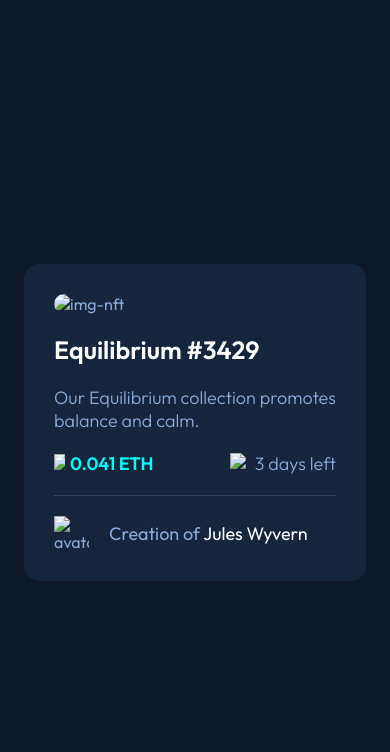
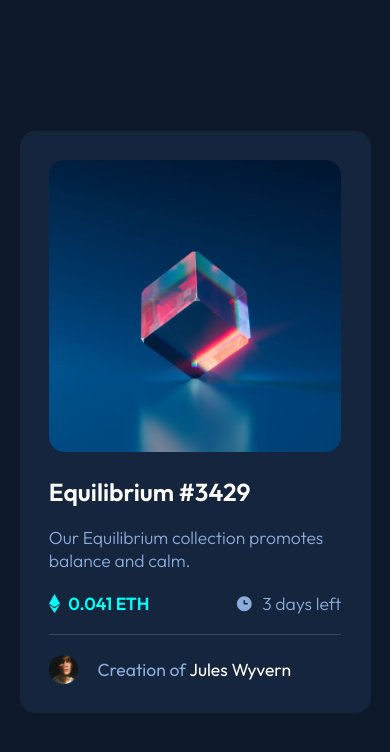
Before and after one commit to Pendi85/nft-preview-card-component-main, a plain HTML site: page index.html in a window 390 px wide. Drawn offline with Linux system fonts and the light colour scheme; files that its build step writes are made by us from their sources.

Commit message:
fix bugs

```diff
--- a/assets/styles/styles.css
+++ b/assets/styles/styles-main.css
@@ -107,3 +107,8 @@ p {
 .footer-card p {
     margin-left: 20px;
 }
+
+
+
+
+/* EVENTS */
--- a/assets/styles/styles-xs.css
+++ b/assets/styles/styles-xs.css
@@ -11,7 +11,7 @@ FOR SMALL DEVICES
     }
 
     .container {
-        margin: 0px 5vw;
+        margin: 15px 5vw;
         padding: 7.5vw;
         border-radius: 4vw;
         gap: 5vw;
--- a/index.html
+++ b/index.html
@@ -8,25 +8,28 @@
   <link rel="preconnect" href="https://fonts.googleapis.com">
   <link rel="preconnect" href="https://fonts.gstatic.com" crossorigin>
   <link href="https://fonts.googleapis.com/css2?family=Outfit:wght@300;400;600&display=swap" rel="stylesheet">
-  <link rel="stylesheet" href="./styles.css">
+
+  <link rel="stylesheet" href="./assets/styles/styles-main.css">
+  <link rel="stylesheet" href="./assets/styles/styles-xs.css">
+
   <title>Frontend Mentor | NFT preview card component</title>
 </head>
 <body class="flex">
   <div class="container flex">
     <div class="nft">
-      <img src="./images/image-equilibrium.jpg" alt="img-nft">
+      <img src="./assets/images/image-equilibrium.jpg" alt="img-nft">
     </div>
 
     <h1>Equilibrium #3429</h1>
     <p class="soft-blue">Our Equilibrium collection promotes<br>balance and calm.</p>
     <div class="nft-info flex">
       <div class="price-eth flex">
-        <img src="./images/icon-ethereum.svg" alt="ethereum-icon">
+        <img src="./assets/images/icon-ethereum.svg" alt="ethereum-icon">
         <p>0.041 ETH</p>
       </div>
 
       <div class="time-left flex">
-        <img src="./images/icon-clock.svg" alt="time-left-icon">
+        <img src="./assets/images/icon-clock.svg" alt="time-left-icon">
         <p class="soft-blue">3 days left</p>
       </div>
     </div>
@@ -34,7 +37,7 @@
     <div class="divider"></div>
 
     <div class="footer-card flex">
-      <img src="./images/image-avatar.png" alt="avatar">
+      <img src="./assets/images/image-avatar.png" alt="avatar">
       <p>Creation of <span class="white">Jules Wyvern</span></p>
     </div>
   </div>
```
